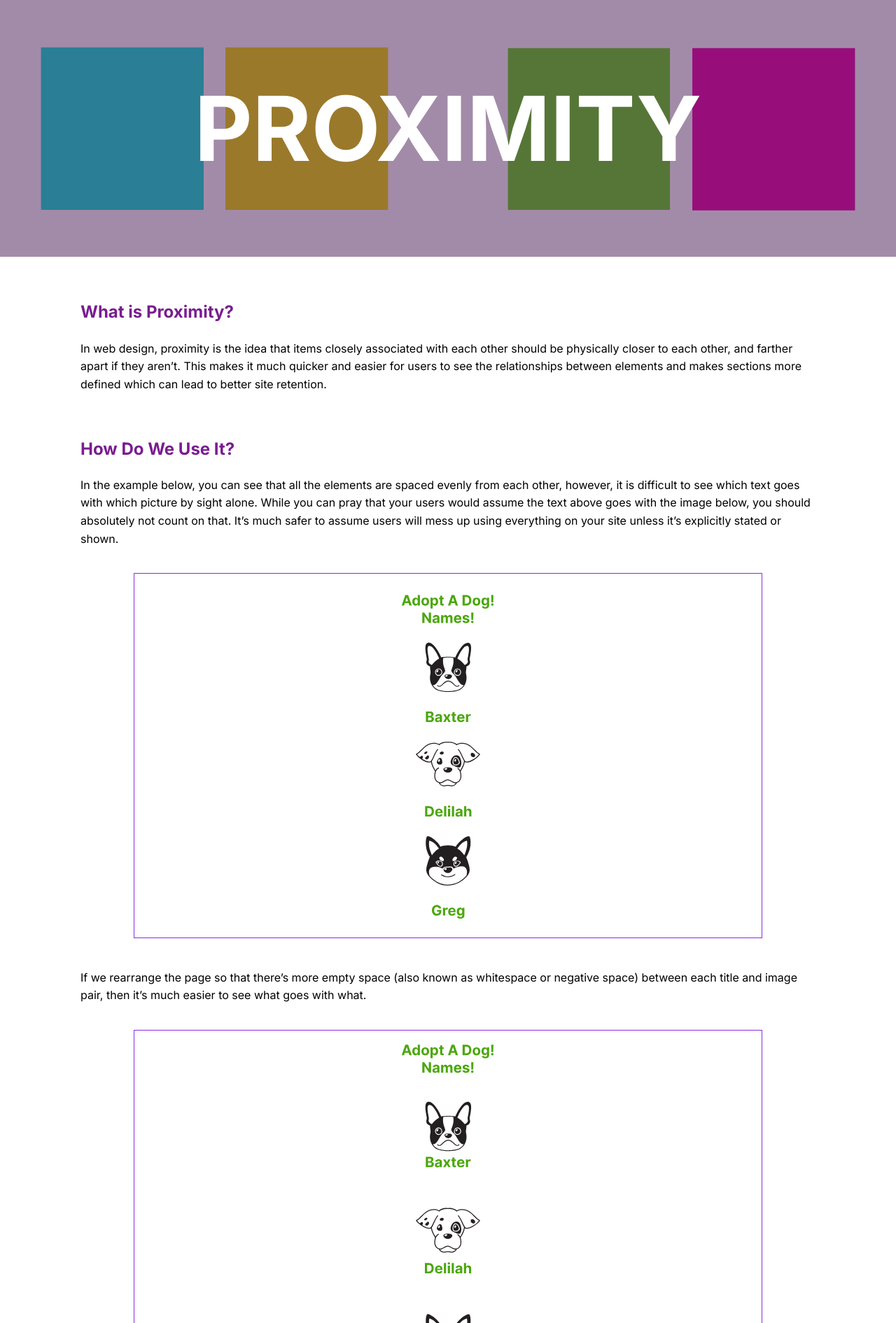
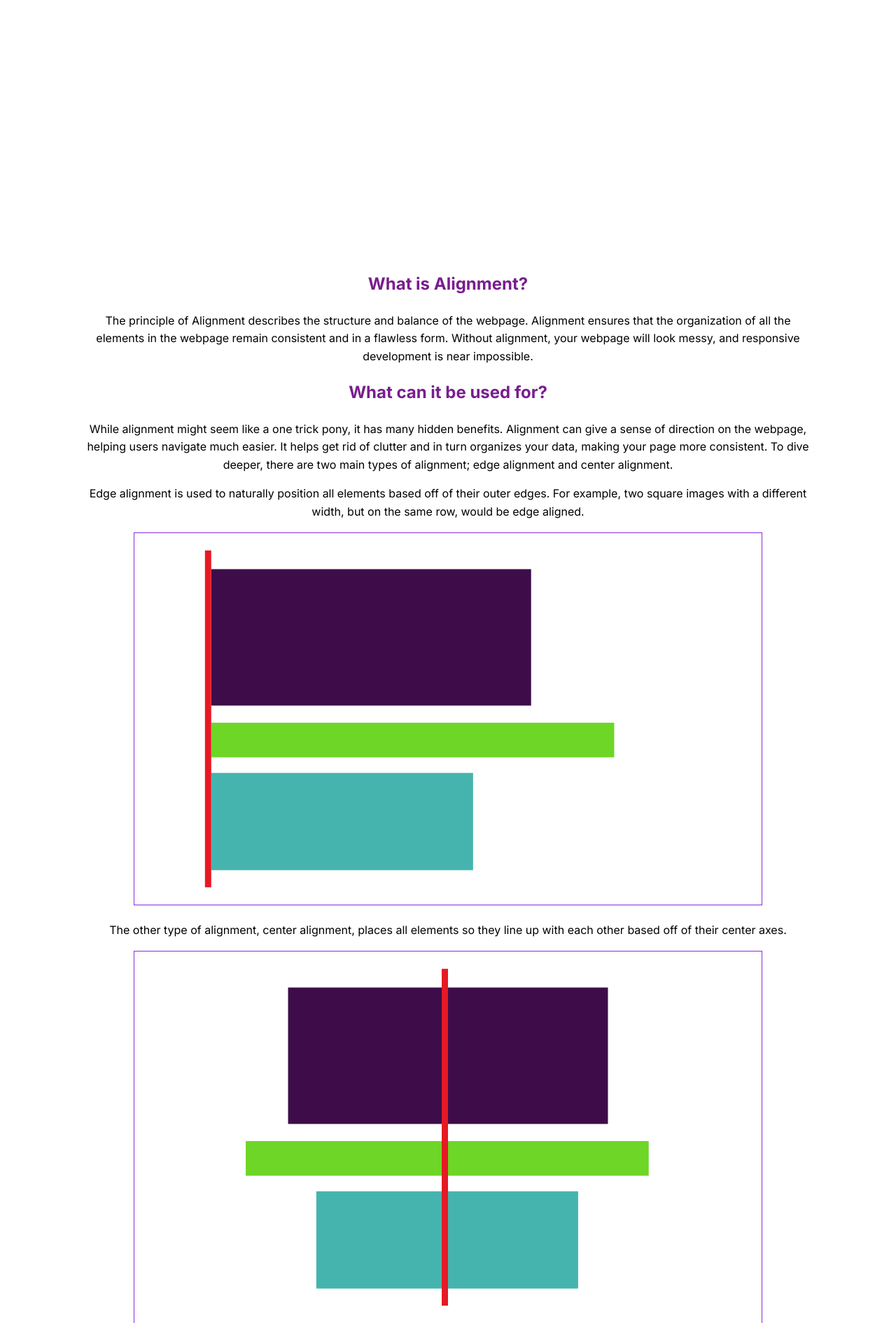
Before and after one commit to Bondulance/CRAP_Final, a PHP site: page /alignment.php in a window 1280 px wide. Shown: the part 152-2043 px from the top of the page at 70% size. Run offline with PHP 8.4, Linux system fonts and the light colour scheme.

Commit message:
very bare bones alignment and contrast complete

```diff
--- a/alignment.php
+++ b/alignment.php
@@ -3,53 +3,34 @@
     include('./assets/include/navigation.inc.php');
 ?>
         </header>
-        <section id="prox_hero" class="hero">
-            <h1 class="title">PROXIMITY</h1>
+        <section id="alignment_hero" class="hero">
+            <h1 class="title">Alignment</h1>
             <!--make part of bg-->
             <!-- <img class="mainPages_hero" src="assets/pictures/proximity_hero.svg" alt="two sets of boxes closer to their partners than the whole group"> -->
         </section>
-        <main id="prox_page">
-            <h2>What is Proximity?</h2>
-            <p>
-                In web design, proximity is the idea that items closely associated with each other
-                should be physically closer to each other, and farther apart if they aren’t. This makes
-                it much quicker and easier for users to see the relationships between elements and makes
-                sections more defined which can lead to better site retention.
-            </p>
-            <h2>How Do We Use It?</h2>
-            <p>
-                In the example below, you can see that all the elements are spaced evenly from each other,
-                however, it is difficult to see which text goes with which picture by sight alone. While you
-                can pray that your users would assume the text above goes with the image below, you should
-                absolutely not count on that. It’s much safer to assume users will mess up using everything on
-                your site unless it’s explicitly stated or shown.
-            </p>
-            <img src="assets/pictures/proximity_none.svg" alt="All elements are evenly spaced out">
-            <p>
-                If we rearrange the page so that there’s more empty space (also known as whitespace or
-                negative space) between each title and image pair, then it’s much easier to see what goes
-                with what.
-            </p>
-            <img src="assets/pictures/proximity_whiteSpace.svg" alt="The dog pictures and dog names are grouped together">
-            <p>
-                Alternatively, we can also put the image-title pairs into small containers (or cards) and
-                change the background color of them so that it’s visually distinct from its surroundings.
-            </p>
-            <img src="assets/pictures/proximity_card.svg" alt="The dog pictures and dog names are placed over a grey rectangle">
-            <h2>But Beware!</h2>
-            <p>
-                Beware of using too much proximity, it can easily make everything look disjointed, confusing and unpolished.
-                Also, making a user scroll a lot just to get to the next section isn’t great design.
-            </p>
-            <p>
-                If you’ll look at this example, you can see that this site looks odd to say the least.
-            </p>
-            <img src="assets/pictures/proximity_genericSite.svg" alt="Site with too much white space in the middle">
-            <p>
-                The spacing makes it look as if someone just couldn’t code it properly rather than an intentional design.
-                Due to the amateur look, someone may be hesitant or apprehensive to continue navigating the site or might click off
-                as soon as it loads.
-            </p>
+        <main id="alignment_page">
+            <h2>What is Alignment?</h2>
+            <p>The principle of Alignment describes the structure and balance of the webpage. Alignment ensures that the organization of all the elements in the webpage remain consistent and in a flawless form. Without alignment, your webpage will look messy, and responsive development is near impossible.</p>
+            <h2>What can it be used for?</h2>
+            <p>While alignment might seem like a one trick pony, it has many hidden benefits. Alignment can give a sense of direction on the webpage, helping users navigate much easier. It helps get rid of clutter and in turn organizes your data, making your page more consistent. To dive deeper, there are two main types of alignment; edge alignment and center alignment.</p>
+            <p>Edge alignment is used to naturally position all elements based off of their outer edges. For example, two square images with a different width, but on the same row, would be edge aligned. </p>
+            <img src="assets/pictures/alignment_edge.svg" alt="Edge aligned boxes">
+            <p>The other type of alignment, center alignment, places all elements so they line up with each other based off of their center axes.</p>
+            <img src="assets/pictures/alignment_center.svg" alt="Center aligned boxes">
+            <h2>Alignment can be tricky...</h2>
+            <p>Alignment is the hardest to get right of all the other CRAP principles. The reasons behind this? The pesky human eyes. We tend to find even the smallest of inconsistencies, meaning every pixel must be perfectly aligned! Designing must be taken with great care and attention to detail to ensure a clean, refined website is brought out.</p>
+            <p>To give examples of bad alignment, check out these examples:</p>
+            <img src="assets/pictures/alignment_bad.svg" alt="Poor alignment example">
+            <p>Looking at the dark 3 rectangles at the top, we see that the leftmost rectangle is drastically higher than the other two. It also lacks margins on the sides and makes for a very lopsided and almost uncomfortable look at the webpage. </p>
+            <p>The second layer is not as harsh of a outlier, yet the bottom right square does not end where the top rectangle does, causing an imbalance in the alignment and overall design.</p>
+            <p>Moving forward to good alignment, let's look at this example. </p>
+            <img src="assets/pictures/alignment_good.svg" alt="Good alignment example">
+            <p>The three dark rectangles are center aligned, have equal spacing between themselves, and are all the same size. The design is very even, and makes for an inoffensive, common, but good look and balance to the webpage. </p>
+            <p>Going down to our second Layer, while they are not the same size, they take up the same width, are center aligned, and provide some interesting contrast in the page design.</p>
+            <p>Lastly, the best ways to solve the challenge of alignment. Of course, designing will take a lot of the hard workload off, but when it comes to your CSS, invest some time into learning flexbox and grid. Flexbox is a fantastic tool that helps with alignment, offering utility for making columns, rows, and centering with ease. Grid operates slightly differently, but still makes creating columns and rows quite easy.</p>
+
+
+
         </main>
         <footer>
             <div class="footer_links">
```
Also changed, not shown: contrast.php (added, +60 -0 lines).
